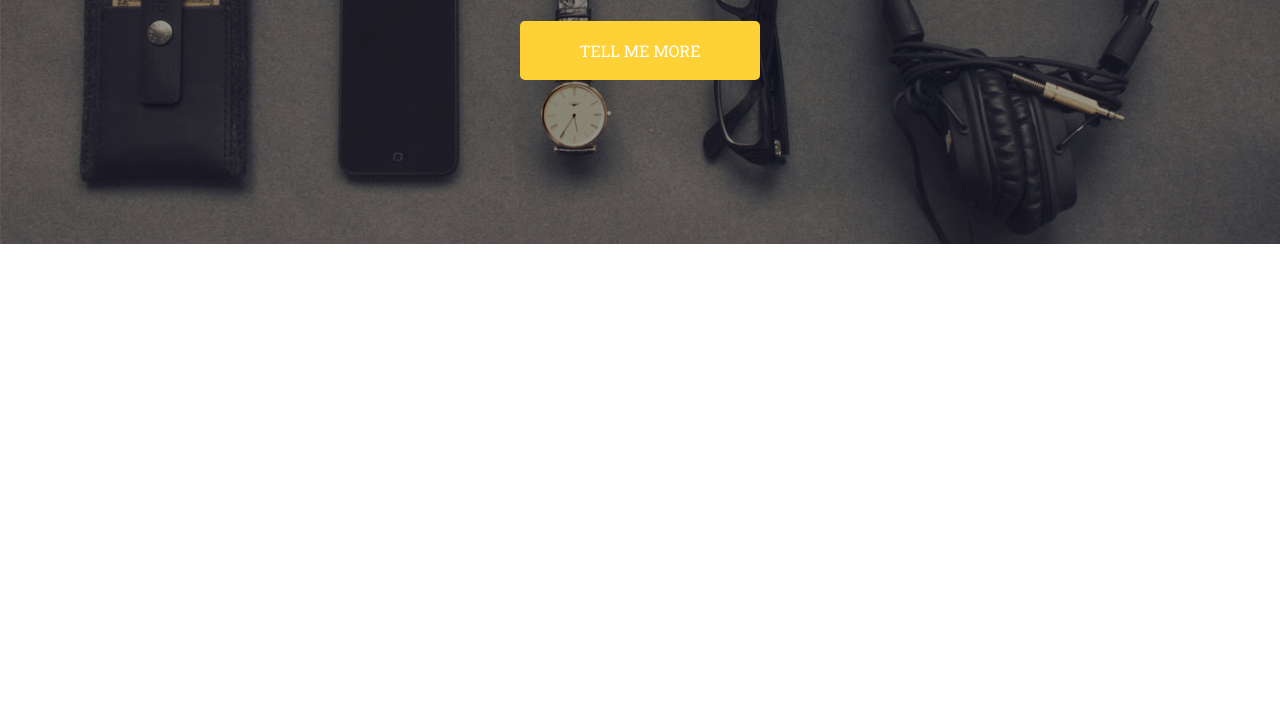
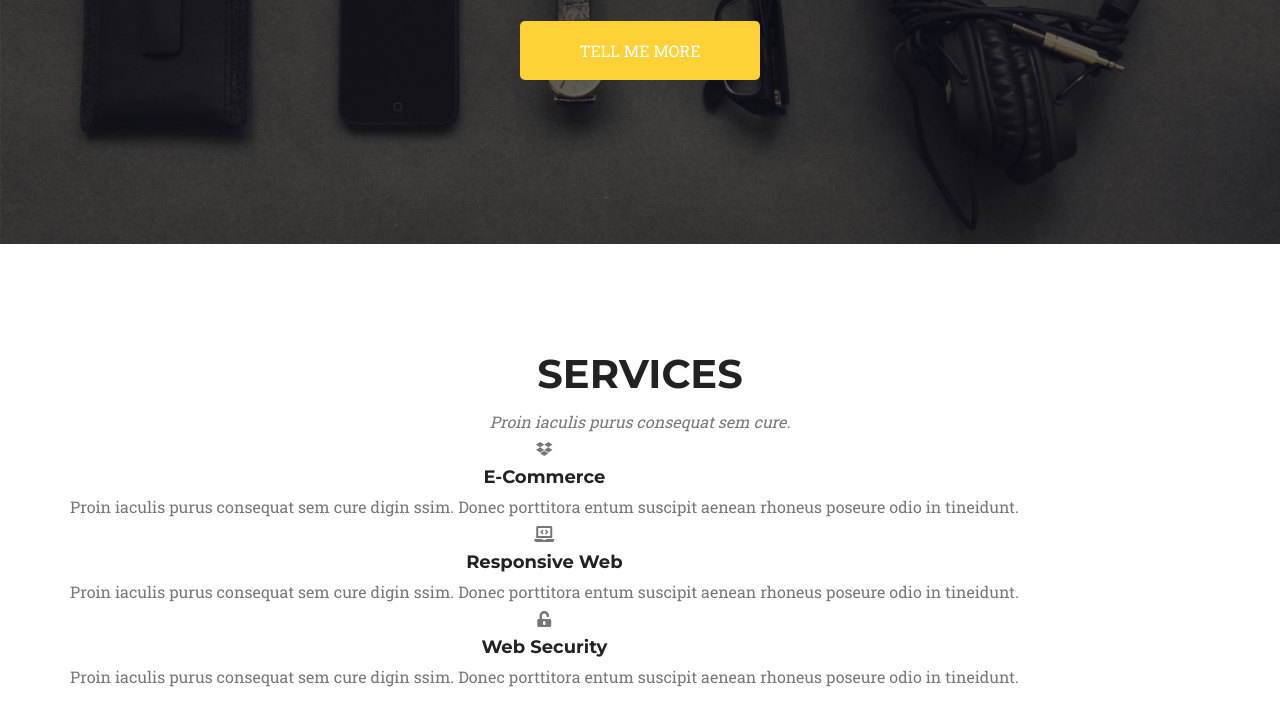
Before and after one commit to adam-goss94/task-runner, a website: page index.html in a window 1280 px wide. Shown: the part 456-1182 px from the top of the page. Before the commit the page ends 800 px from the top, so only its background shows below. Drawn offline with Linux system fonts and the light colour scheme.

Commit message:
Add html for services section

```diff
--- a/index.html
+++ b/index.html
@@ -5,6 +5,7 @@
     <meta name="viewport" content="width=device-width, initial-scale=1.0">
     <meta http-equiv="X-UA-Compatible" content="ie=edge">
     <title>Golden</title>
+    <link rel="stylesheet" href="https://cdnjs.cloudflare.com/ajax/libs/font-awesome/5.9.0/css/all.min.css">
     <link href="https://fonts.googleapis.com/css?family=Merriweather:400i%7CMontserrat:400,700%7CRoboto+Slab&display=swap" rel="stylesheet">
     <link rel="stylesheet" href="vendor/bootstrap-grid.css">
     <link rel="stylesheet" href="css/style.css">
@@ -33,5 +34,29 @@
 
     </header>
 
+    <section class="services">
+        <h2 class="font-title">Services</h2>
+        <p class="font-italic">Proin iaculis purus consequat sem cure.</p>
+        <div class="container">
+            <div class="row">
+                <div class="box">
+                    <i class="fab fa-dropbox"></i>
+                    <h3 class="font-subtitle">E-Commerce</h3>
+                    <p>Proin iaculis purus consequat sem cure digin ssim. Donec porttitora entum suscipit aenean rhoneus poseure odio in tineidunt.</p>
+                </div>
+                <div class="box">
+                    <i class="fas fa-laptop-code"></i>
+                    <h3 class="font-subtitle">Responsive Web</h3>
+                    <p>Proin iaculis purus consequat sem cure digin ssim. Donec porttitora entum suscipit aenean rhoneus poseure odio in tineidunt.</p>
+                </div>
+                <div class="box">
+                    <i class="fas fa-unlock-alt"></i>
+                    <h3 class="font-subtitle">Web Security</h3>
+                    <p>Proin iaculis purus consequat sem cure digin ssim. Donec porttitora entum suscipit aenean rhoneus poseure odio in tineidunt.</p>
+                </div>
+            </div>
+        </div>
+    </section>
+
 </body>
 </html>
--- a/sass/style.scss
+++ b/sass/style.scss
@@ -28,6 +28,7 @@ section{
     padding: 96px 0;
 }
 
+
 .font{
     &-light{
         color: $colorLight;
@@ -46,6 +47,7 @@ section{
         &__title{
             font-family: $fontThree;
             font-size: 40px;
+            text-transform: capitalize;
         }
         &__subtitle{
             font-family: $fontOne;
@@ -59,6 +61,7 @@ section{
         font-weight: 700;
         color: $colorOne;
         font-size: 40px;
+        text-transform: uppercase;
     }
 
     &-subtitle{
@@ -95,7 +98,7 @@ section{
 }
 
 .splash{
-    background: linear-gradient(rgba(0,0,0,0.4), rgba(0,0,0,0.4)), url('../images/header.jpg');
+    background: linear-gradient(rgba(0,0,0,.6), rgba(0,0,0,.6)), url('../images/header.jpg');
     background-position: center center;
     background-size: cover;
     background-attachment: fixed;
@@ -122,7 +125,6 @@ section{
         }
     }
 
-
     &-inner{
         margin: auto;
         flex-direction: column;
```
Also changed, not shown: css/style.css, 1 other file.
